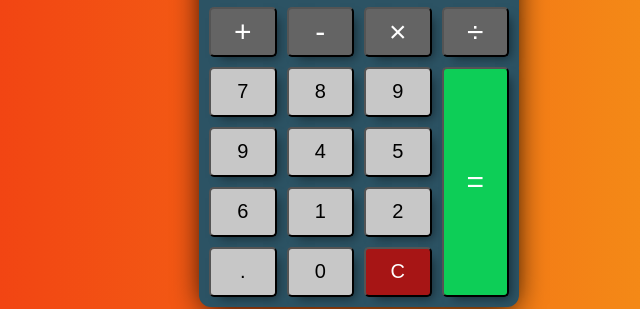
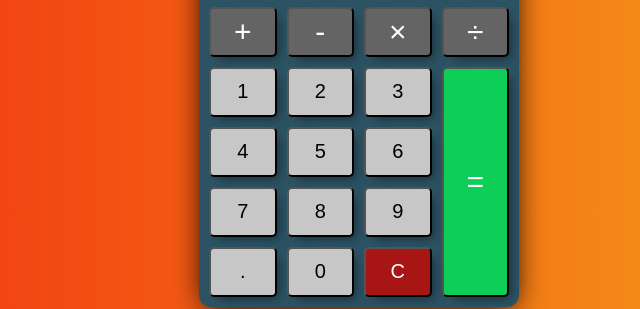
Before and after one commit to sankha-patra/Calculator, a plain HTML site: page index.html in a window 1280 px wide. Shown: the part 300-609 px from the top of the page, 281-921 px from the left. Drawn offline with Linux system fonts and the light colour scheme.

Commit message:
second commit

```diff
--- a/index.html
+++ b/index.html
@@ -19,15 +19,15 @@
         <button class="operator" value="-">-</button>
         <button class="operator" value="*">×</button>
         <button class="operator" value="/">÷</button>
-        <button value="7">7</button>
-        <button value="8">8</button>
-        <button value="9">9</button>
-        <button value="9">9</button>
-        <button value="4">4</button>
-        <button value="5">5</button>
-        <button value="6">6</button>
-        <button value="1">1</button>
-        <button value="2">2</button>
+        <button value="7">1</button>
+        <button value="8">2</button>
+        <button value="9">3</button>
+        <button value="9">4</button>
+        <button value="4">5</button>
+        <button value="5">6</button>
+        <button value="6">7</button>
+        <button value="1">8</button>
+        <button value="2">9</button>
 
         <button class="decimal" value=".">.</button>
         <button value="0">0</button>
```
